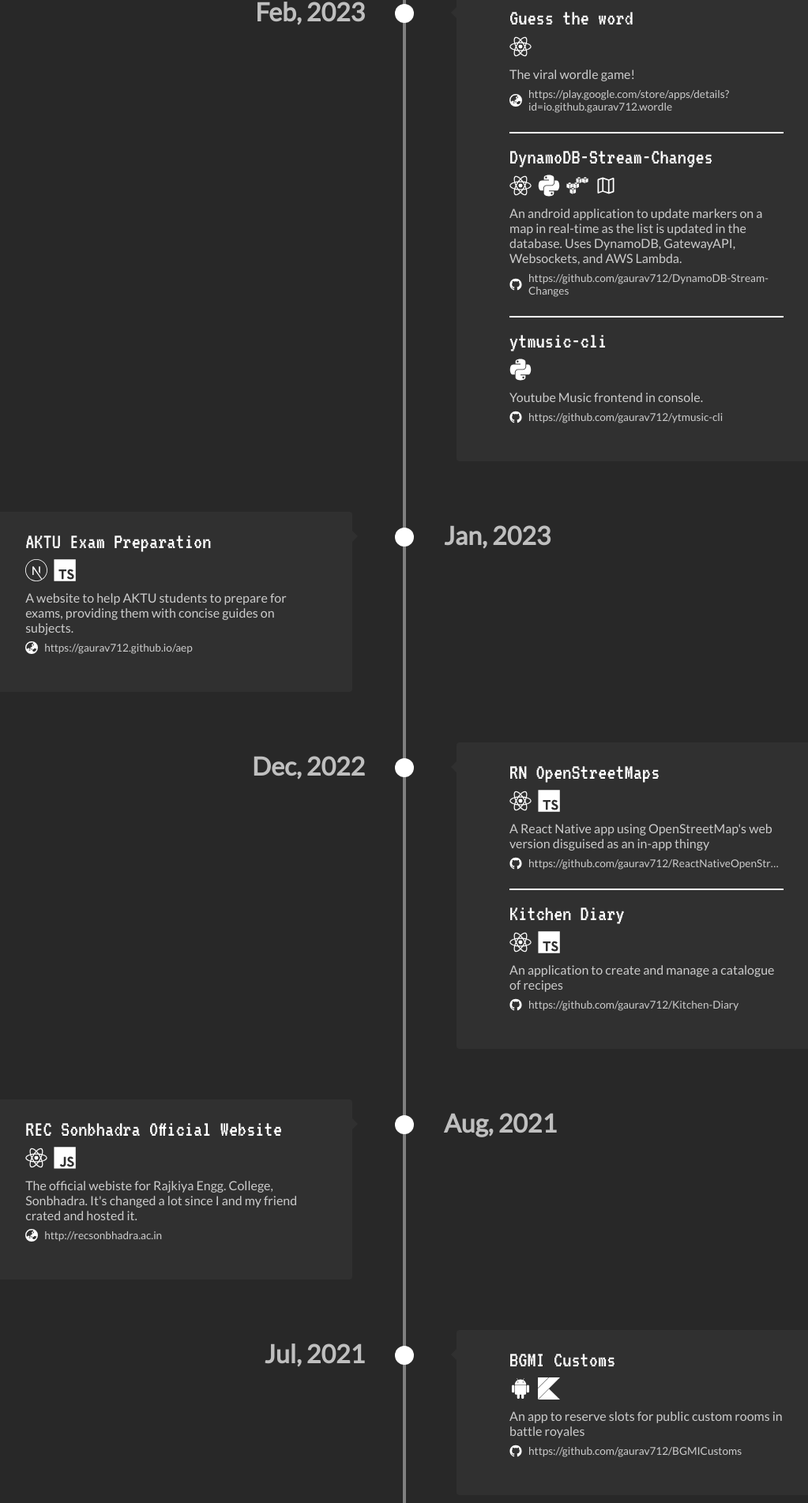
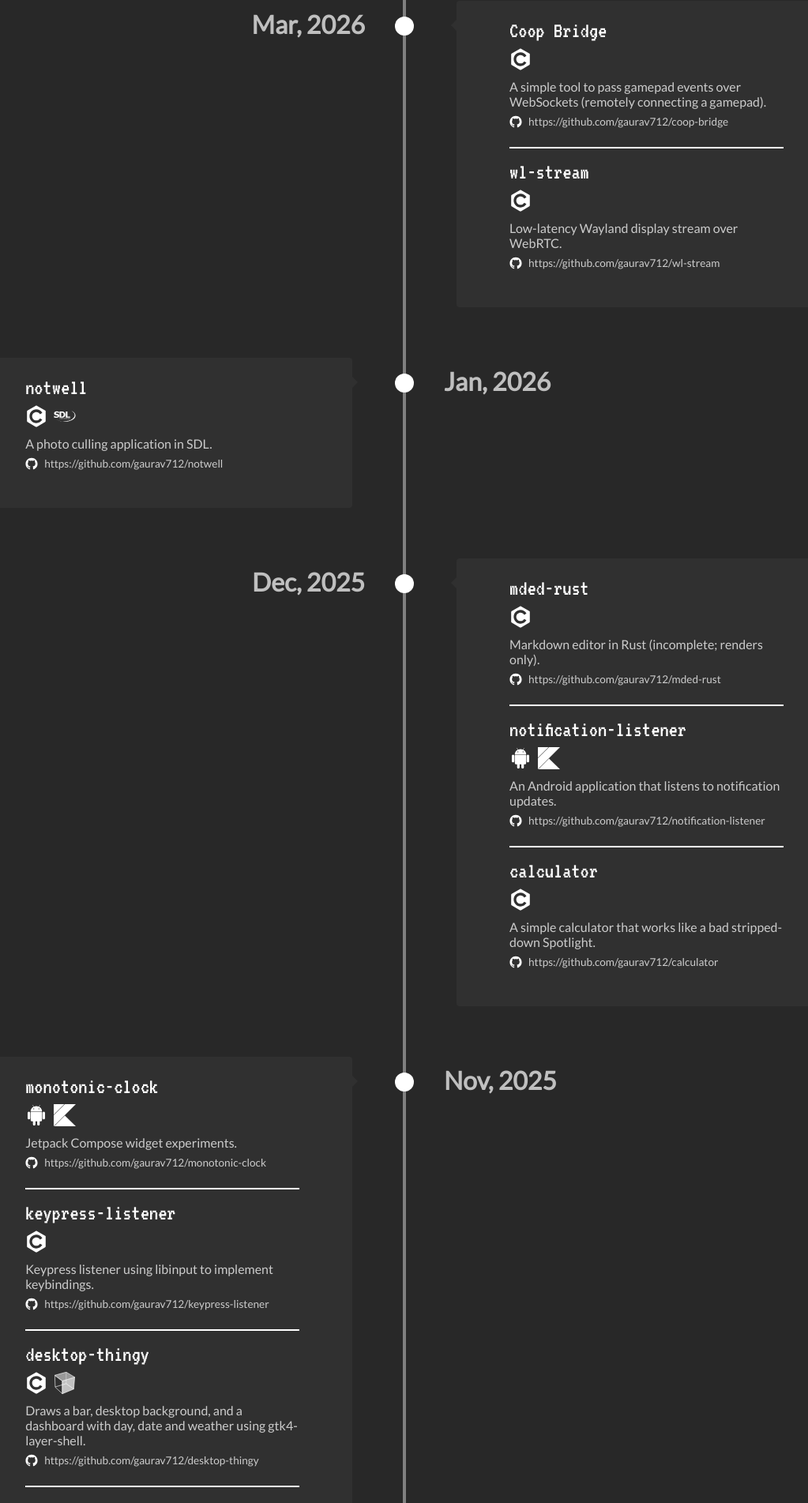
Before and after one commit to gaurav712/gaurav712.github.io, a Next.js app: page /projects in a window 1280 px wide. Shown: the part 677-2580 px from the top of the page at 79% size, without its empty margins (128-1151 px from the left). Built offline with nearby package versions, Linux system fonts and the light colour scheme.

Commit message:
upgrade deps; add projects

```diff
--- a/data/projects/corporate.ts
+++ b/data/projects/corporate.ts
@@ -1,6 +1,25 @@
 import { IProjectsList } from "../types";
 
 const projects: IProjectsList = {
+  "Jun, 2024": [
+    {
+      name: "Local Shows",
+      techUsed: ["react_native", "typescript"],
+      description:
+        'Contributed temporarily to the <b>Local Shows</b> mobile app (<i><a style="display: inline;" href="https://localshows.com">Shows in the U.S., Inc.</a></i>)—a geo-targeted platform that connects bands, artists, venues, and promoters with local audiences. Organizers post shows with photos; fans discover nearby gigs via location- and interest-based recommendations across the global <b>"Shows in"</b> network. Built with React Native for iOS.',
+      sourceUrl:
+        "https://apps.apple.com/us/app/local-shows/id6504993018",
+    },
+  ],
+  "Nov, 2023": [
+    {
+      name: "The Meat Locker",
+      techUsed: ["react_native", "typescript"],
+      description:
+        "A <b>farm-to-table meat delivery</b> app for ordering locally sourced cuts, scheduling deliveries, managing subscriptions, and tracking orders from farm to doorstep—built with React Native and TypeScript.",
+      sourceUrl: "_",
+    },
+  ],
   "May, 2023": [
     {
       name: "Vertex Pharmaceuticals",
--- a/data/projects/personal.ts
+++ b/data/projects/personal.ts
@@ -1,6 +1,98 @@
 import { IProjectsList } from "../types";
 
 const projects: IProjectsList = {
+  "May, 2026": [
+    {
+      name: "local-ai-completion.nvim",
+      techUsed: ["python"],
+      description:
+        "Neovim code completion using local LLMs (configured for port 8080 by default).",
+      sourceUrl: "https://github.com/gaurav712/local-ai-completion.nvim",
+    },
+  ],
+  "Mar, 2026": [
+    {
+      name: "Coop Bridge",
+      techUsed: ["c"],
+      description:
+        "A simple tool to pass gamepad events over WebSockets (remotely connecting a gamepad).",
+      sourceUrl: "https://github.com/gaurav712/coop-bridge",
+    },
+    {
+      name: "wl-stream",
+      techUsed: ["c"],
+      description:
+        "Low-latency Wayland display stream over WebRTC.",
+      sourceUrl: "https://github.com/gaurav712/wl-stream",
+    },
+  ],
+  "Jan, 2026": [
+    {
+      name: "notwell",
+      techUsed: ["c", "sdl"],
+      description: "A photo culling application in SDL.",
+      sourceUrl: "https://github.com/gaurav712/notwell",
+    },
+  ],
+  "Dec, 2025": [
+    {
+      name: "mded-rust",
+      techUsed: ["c"],
+      description:
+        "Markdown editor in Rust (incomplete; renders only).",
+      sourceUrl: "https://github.com/gaurav712/mded-rust",
+    },
+    {
+      name: "notification-listener",
+      techUsed: ["android", "kotlin"],
+      description:
+        "An Android application that listens to notification updates.",
+      sourceUrl: "https://github.com/gaurav712/notification-listener",
+    },
+    {
+      name: "calculator",
+      techUsed: ["c"],
+      description:
+        "A simple calculator that works like a bad stripped-down Spotlight.",
+      sourceUrl: "https://github.com/gaurav712/calculator",
+    },
+  ],
+  "Nov, 2025": [
+    {
+      name: "monotonic-clock",
+      techUsed: ["android", "kotlin"],
+      description: "Jetpack Compose widget experiments.",
+      sourceUrl: "https://github.com/gaurav712/monotonic-clock",
+    },
+    {
+      name: "keypress-listener",
+      techUsed: ["c"],
+      description:
+        "Keypress listener using libinput to implement keybindings.",
+      sourceUrl: "https://github.com/gaurav712/keypress-listener",
+    },
+    {
+      name: "desktop-thingy",
+      techUsed: ["c", "gtk"],
+      description:
+        "Draws a bar, desktop background, and a dashboard with day, date and weather using gtk4-layer-shell.",
+      sourceUrl: "https://github.com/gaurav712/desktop-thingy",
+    },
+    {
+      name: "launcher",
+      techUsed: ["c"],
+      description: "dmenu-like application launcher.",
+      sourceUrl: "https://github.com/gaurav712/launcher",
+    },
+  ],
+  "Aug, 2024": [
+    {
+      name: "monotone-icons",
+      techUsed: ["android", "kotlin"],
+      description: "Minimalist monotone Android icon pack.",
+      sourceUrl: "https://github.com/gaurav712/monotone-icons",
+    },
+  ],
   "Apr, 2023": [
     {
       name: "Commute Crew",
--- a/next.config.js
+++ b/next.config.js
@@ -1,7 +1,6 @@
 /** @type {import('next').NextConfig} */
 const nextConfig = {
   reactStrictMode: true,
-  swcMinify: true,
 }
 
 module.exports = nextConfig
--- a/pages/index.tsx
+++ b/pages/index.tsx
@@ -1,10 +1,9 @@
 import Head from "next/head";
-import { useRef } from "react";
 import NavBar from "../components/NavBar";
 import styles from "./styles.module.css";
 
 const Home = () => {
-  const selectedItem = useRef("Me");
+  const selectedItem = "Me";
 
   return (
     <>
@@ -14,7 +13,7 @@ const Home = () => {
         <meta name="viewport" content="width=device-width, initial-scale=1" />
       </Head>
       <div className={styles.container}>
-        <NavBar selectedItem={selectedItem.current} />
+        <NavBar selectedItem={selectedItem} />
         <div className={styles.infoContainer}>
           <div className={styles.avatarContainer}>
             <img
--- a/pages/more/index.tsx
+++ b/pages/more/index.tsx
@@ -1,10 +1,10 @@
 import Head from "next/head";
-import { useRef, useState } from "react";
+import { useState } from "react";
 import NavBar from "../../components/NavBar";
 import styles from "./styles.module.css";
 
 const More = () => {
-  const selectedItem = useRef("More");
+  const selectedItem = "More";
   const [showScrollIndicator, setShowScrollIndicator] = useState<boolean>(true);
 
   const handleScroll = () => {
@@ -17,7 +17,7 @@ const More = () => {
         <title>About Me</title>
       </Head>
       <div className={styles.container}>
-        <NavBar selectedItem={selectedItem.current} />
+        <NavBar selectedItem={selectedItem} />
         <div className={styles.parentContainer}>
           <div className={styles.detailsContainer}>
             <div className={styles.topCascadingBar} />
--- a/pages/projects/index.tsx
+++ b/pages/projects/index.tsx
@@ -1,5 +1,5 @@
 import Head from "next/head";
-import { CSSProperties, useRef, useState } from "react";
+import { CSSProperties, useState } from "react";
 import NavBar from "../../components/NavBar";
 import { projects, projectTypes } from "../../data/projects";
 import Icons from "../../data/icons";
@@ -34,7 +34,7 @@ const timelineStyles: { [key: string]: CSSProperties } = {
 };
 
 const Projects = () => {
-  const selectedItem = useRef("Projects");
+  const selectedItem = "Projects";
   const [activeTab, setActiveTab] = useState<string>(projectTypes[0]);
 
   const toggleProjectType = () => {
@@ -55,7 +55,7 @@ const Projects = () => {
         <title>My Work</title>
       </Head>
       <div className={styles.container}>
-        <NavBar selectedItem={selectedItem.current} />
+        <NavBar selectedItem={selectedItem} />
         <div className={styles.main}>
           <div className={styles.websiteInfoContainer}>
             <div className={styles.projectTitle}>The Portfolio</div>
```
Also changed, not shown: eslint.config.mjs (added, +11 -0 lines), package.json (+16 -12 lines), tsconfig.json (+15 -5 lines), .eslintrc.json (deleted), 1 other file (tests, documents, lock files or other folders).
